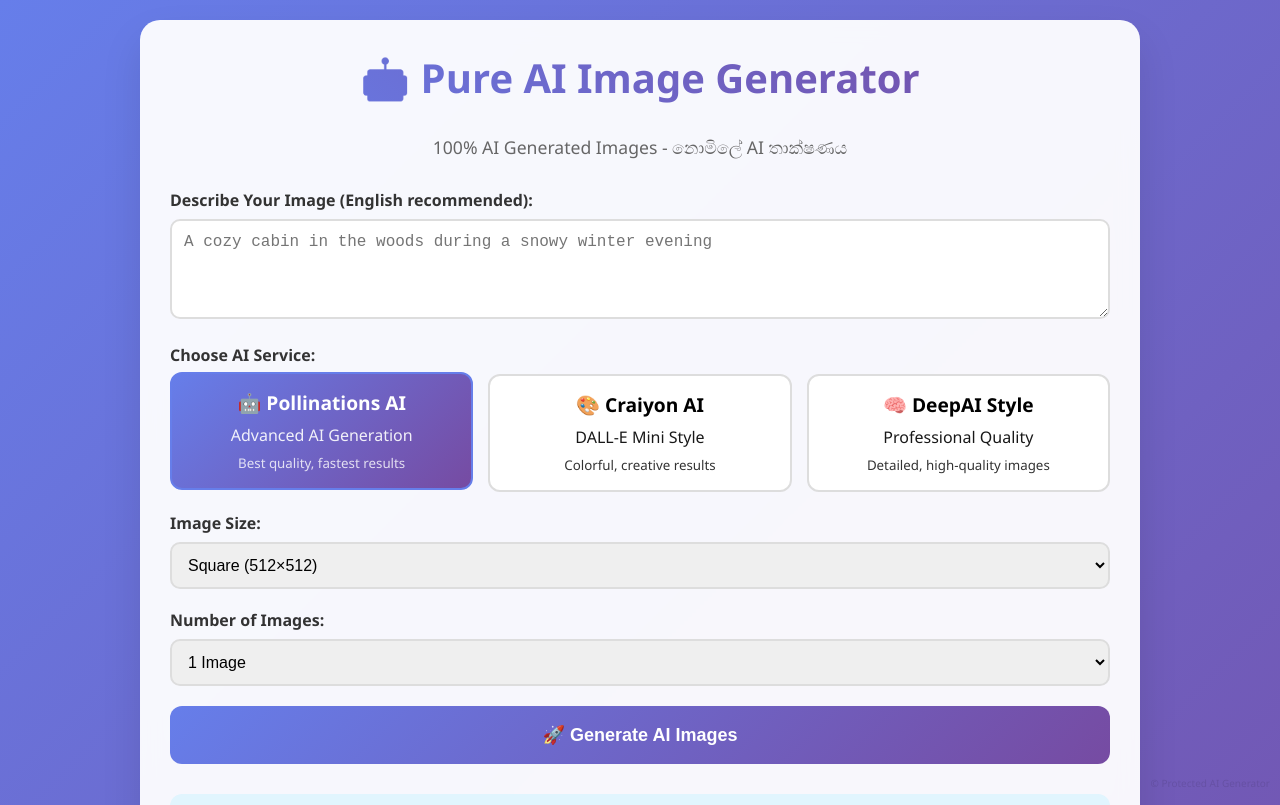
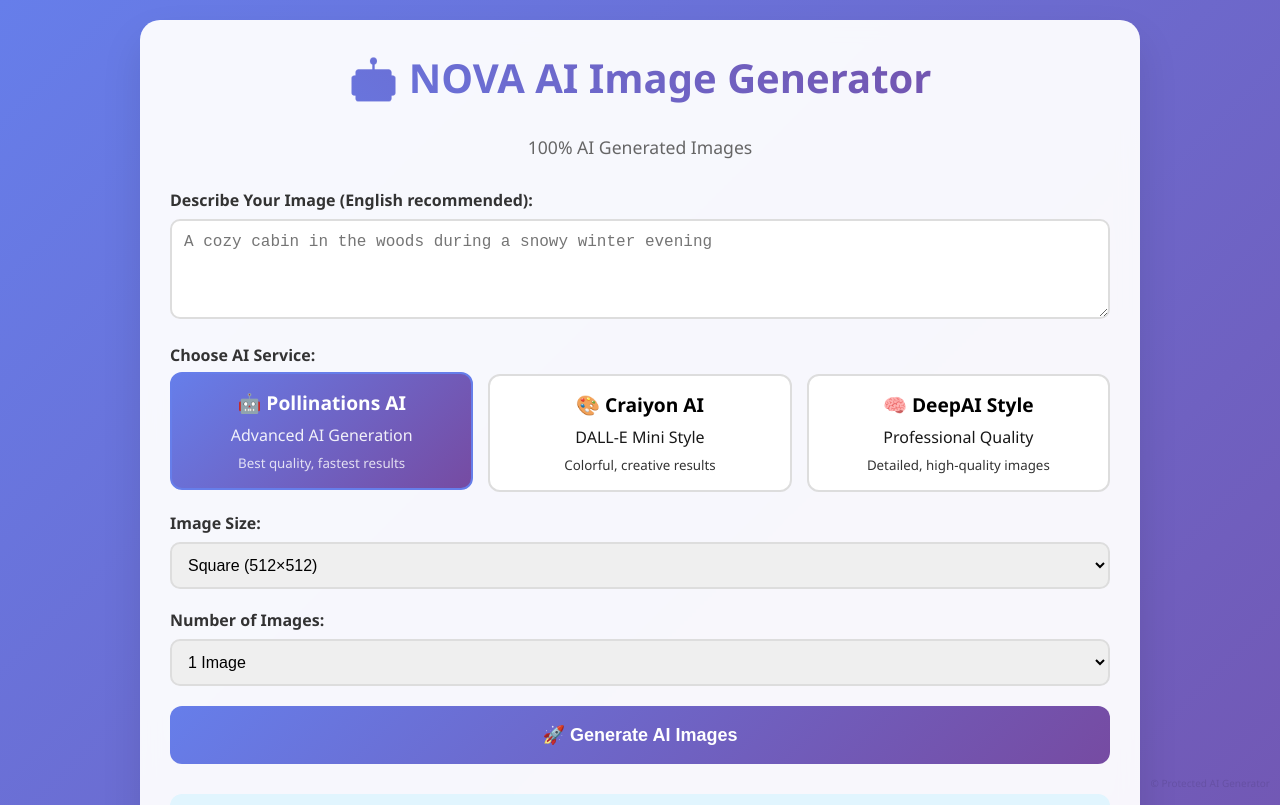
Before and after one commit to darkthila-wabot/nowa-ai, a plain HTML site: page index.html in a window 1280 px wide. Shown: the top 805 px of the page. Drawn offline with Linux system fonts and the light colour scheme.

Commit message:
Update index.html

```diff
--- a/index.html
+++ b/index.html
@@ -3,7 +3,7 @@
 <head>
     <meta charset="UTF-8">
     <meta name="viewport" content="width=device-width, initial-scale=1.0">
-    <title>AI Image Generator - Pure AI</title>
+    <title>AI Image Generator - NOVA AI</title>
     <style>
         * {
             margin: 0;
@@ -268,9 +268,9 @@
 </head>
 <body>
     <div class="container">
-        <h1>🤖 Pure AI Image Generator</h1>
+        <h1>🤖 NOVA AI Image Generator</h1>
         <p style="text-align: center; margin-bottom: 30px; color: #666; font-size: 1.1em;">
-            100% AI Generated Images - නොමිලේ AI තාක්ෂණය
+            100% AI Generated Images
         </p>
 
         <div class="input-section">
```
